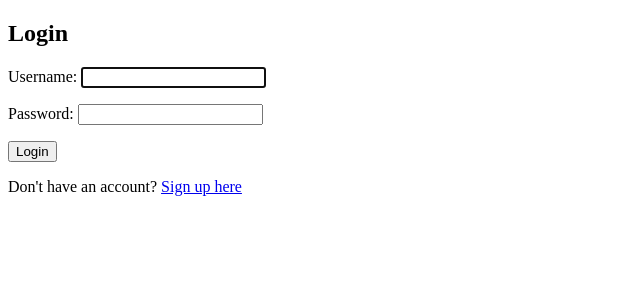
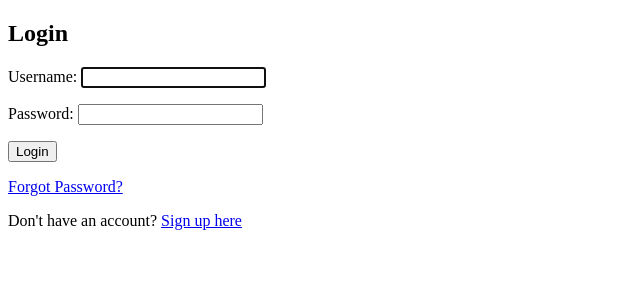
Before and after one commit to Alisha98A/lumiere-dining, a Django app: page /bookings/login/ in a window 1280 px wide. Shown: the top 300 px of the page, without its empty margins (0-640 px from the left). Run offline with Django 4.2, Linux system fonts and the light colour scheme.

Commit message:
Add “Forgot Password” link to login page

```diff
--- a/bookings/templates/bookings/login.html
+++ b/bookings/templates/bookings/login.html
@@ -25,6 +25,9 @@
         <button type="submit">Login</button>
     </form>
 
+    <!-- Forgot Password Link -->
+    <p><a href="{% url 'password_reset' %}">Forgot Password?</a></p>
+
     <p>Don't have an account? <a href="{% url 'signup' %}">Sign up here</a></p>
 </body>
 </html>
```
